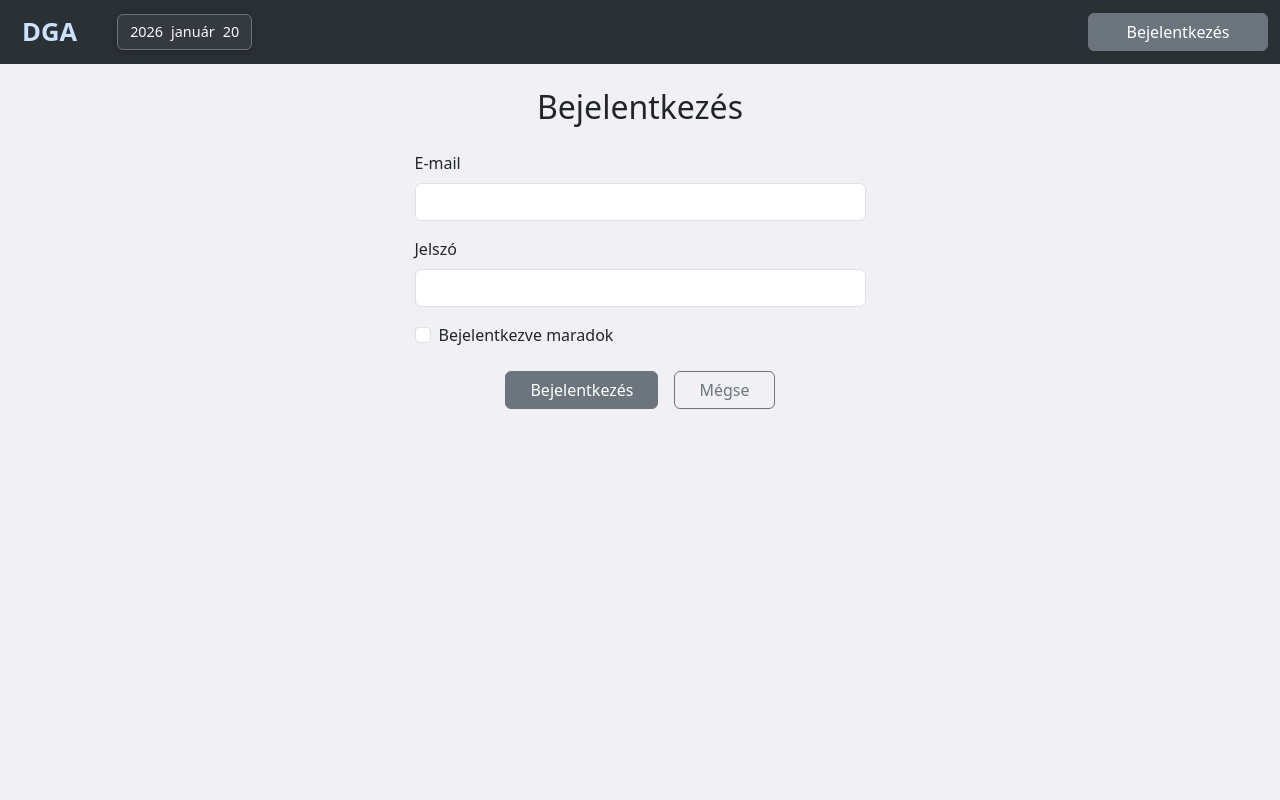
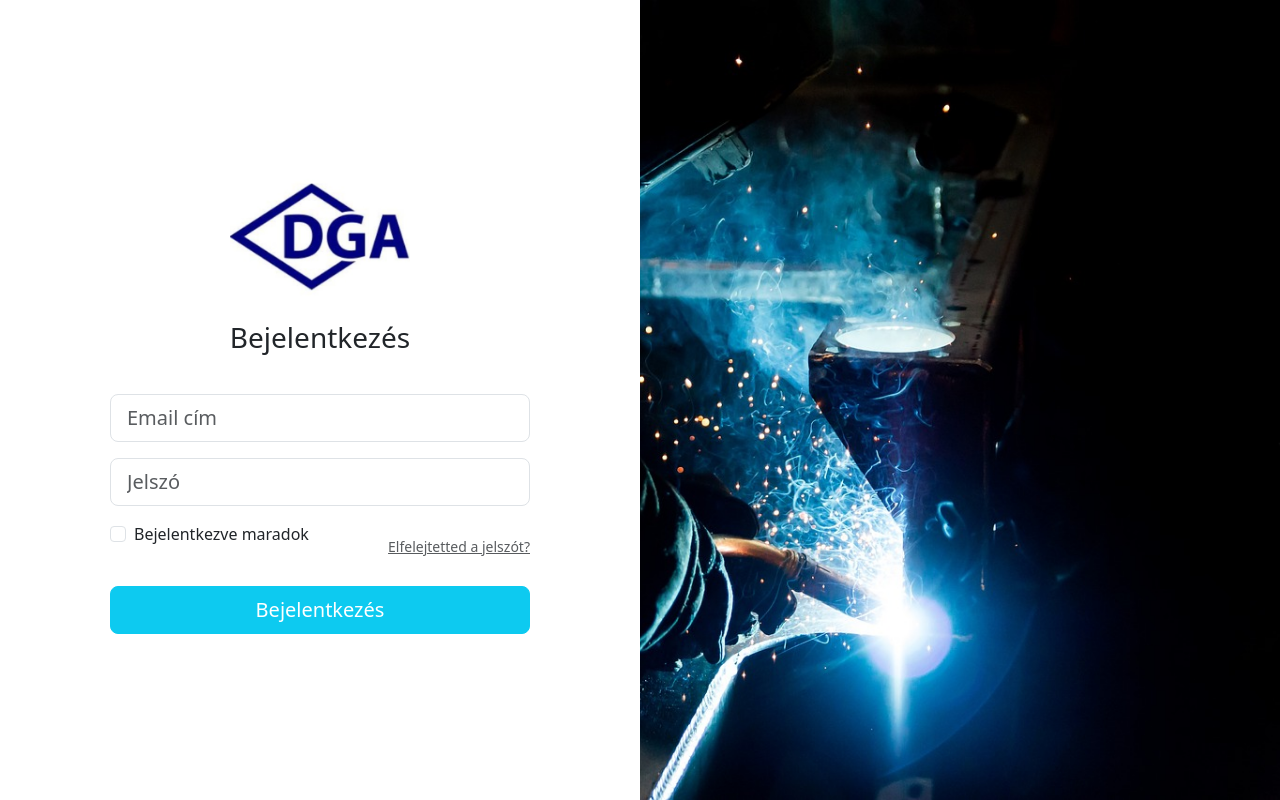
Before and after one commit to Reklamaciokezelo-projekt/reklamaciokezelo-webalkalmazas, a Flask app: page /login in a window 1280 px wide. Run offline with Flask 3, Linux system fonts and the light colour scheme; some libraries are stand-ins or nearby versions.

Commit message:
Bejelentkezési képernyő és html átalakítása

```diff
--- a/application/routes.py
+++ b/application/routes.py
@@ -28,8 +28,9 @@ def inject_current_date():
 # ----------------------------------------------------------------------
 # FŐOLDAL
 # ----------------------------------------------------------------------
-@app.route('/')
+
 @app.route('/home')
+@login_required
 def home():
     return render_template('index.html', title='Főoldal')
 
@@ -71,6 +72,13 @@ def register():
 # BEJELENTKEZÉS
 # – felhasználó autentikáció (Flask-Login)
 # ----------------------------------------------------------------------
+
+@app.route('/')
+def root():
+    if current_user.is_authenticated:
+        return redirect(url_for('home'))
+    return redirect(url_for('login'))
+
 @app.route('/login', methods=['GET', 'POST'])
 def login():
 
@@ -101,7 +109,7 @@ def login():
 @login_required
 def logout():
     logout_user()
-    return redirect(url_for('home'))
+    return redirect(url_for('login'))
 
 
 # ----------------------------------------------------------------------
--- a/application/templates/login.html
+++ b/application/templates/login.html
@@ -1,62 +1,97 @@
-{% extends 'index.html' %}
+<!DOCTYPE html>
+<html lang="hu">
+    <head>
+        <meta charset="UTF-8">
+        <title>Bejelentkezés</title>
+        <link href="https://cdn.jsdelivr.net/npm/bootstrap@5.3.8/dist/css/bootstrap.min.css" rel="stylesheet">
+        <style>
+            .login-img {
+            background-image: url("{{ url_for('static', filename='welding.jpg') }}");
+            background-size: cover;
+            background-position: center right;
+            }
 
-{% block content %}
-    <div class="row justify-content-center mt-4">
-        <div class="col-12 col-sm-10 col-md-8 col-lg-6 col-xl-5">
+            .logo-img {
+            max-width: 180px;
+            }
+        </style>
+    </head>
+    <body>
+        <script src="https://cdn.jsdelivr.net/npm/bootstrap@5.3.8/dist/js/bootstrap.bundle.min.js" integrity="sha384-FKyoEForCGlyvwx9Hj09JcYn3nv7wiPVlz7YYwJrWVcXK/BmnVDxM+D2scQbITxI" crossorigin="anonymous"></script>
+        <section class="vh-100">
+            <div class="container-fluid h-100">
+                <div class="row h-100">
+                    <!-- BAL OLDAL -->
+                    <div class="col-lg-6 d-flex align-items-center justify-content-center">
+                        <div class="w-100" style="max-width: 420px;">
+                            <div class="text-center mb-4">
+                                <img src="{{ url_for('static', filename='logo.jpg') }}" class="logo-img">
+                            </div>
 
-            <h2 class="text-center mb-4">Bejelentkezés</h2>
-
-            <form method="POST" action="">
+                            <form method="POST" class="d-flex flex-column gap-3">
                                 {{ form.hidden_tag() }}
 
+                                <h3 class="fw-normal text-center mb-4">Bejelentkezés</h3>
+
                                 <!-- Email -->
-                <div class="mb-3">
-                    {{ form.email.label(class="form-label") }}
-
+                                <div>
                                     {% if form.email.errors %}
-                        {{ form.email(class="form-control is-invalid") }}
+                                        {{ form.email(
+                                            class="form-control form-control-lg is-invalid",
+                                            placeholder="Email cím"
+                                        ) }}
                                         <div class="invalid-feedback">
                                             {% for error in form.email.errors %}
                                                 {{ error }}
                                             {% endfor %}
                                         </div>
                                     {% else %}
-                        {{ form.email(class="form-control") }}
+                                        {{ form.email(
+                                            class="form-control form-control-lg",
+                                            placeholder="Email cím"
+                                        ) }}
                                     {% endif %}
                                 </div>
 
                                 <!-- Jelszó -->
-                <div class="mb-3">
-                    {{ form.password.label(class="form-label") }}
-
+                                <div>
                                     {% if form.password.errors %}
-                        {{ form.password(class="form-control is-invalid") }}
+                                        {{ form.password(
+                                            class="form-control form-control-lg is-invalid",
+                                            placeholder="Jelszó"
+                                        ) }}
                                         <div class="invalid-feedback">
                                             {% for error in form.password.errors %}
                                                 {{ error }}
                                             {% endfor %}
                                         </div>
                                     {% else %}
-                        {{ form.password(class="form-control") }}
+                                        {{ form.password(
+                                            class="form-control form-control-lg",
+                                            placeholder="Jelszó"
+                                        ) }}
                                     {% endif %}
                                 </div>
 
+
                                 <!-- Remember me -->
+                                 <div class="d-flex justify-content-between align-items-center">
                                     <div class="form-check mb-4">
                                         {{ form.remember(class="form-check-input") }}
                                         {{ form.remember.label(class="form-check-label") }}
                                     </div>
 
-                <!-- Gomb -->
-                <div class="d-flex justify-content-center mt-4 mb-4 gap-3">
-                    {{ form.submit(class="btn btn-secondary px-4") }}
-                    <a href="{{ url_for('home') }}" class="btn btn-outline-secondary px-4">
-                    Mégse
-                    </a>
+                                    <a href="#" class="text-muted small">Elfelejtetted a jelszót?</a>
                                  </div>
 
+                                 {{ form.submit(class="btn btn-info btn-lg text-white") }}
                             </form>
-
                         </div>
                     </div>
-{% endblock content %}
+
+                    <!-- JOBB OLDAL -->
+                    <div class="col-lg-6 d-none d-lg-block login-img"></div>
+                </div>
+            </div>
+        </section>
+    </body>
```
Also changed, not shown: application/static/logo.jpg (added), application/static/welding.jpg (added). Lines whose indentation alone changed are shown as unchanged.
